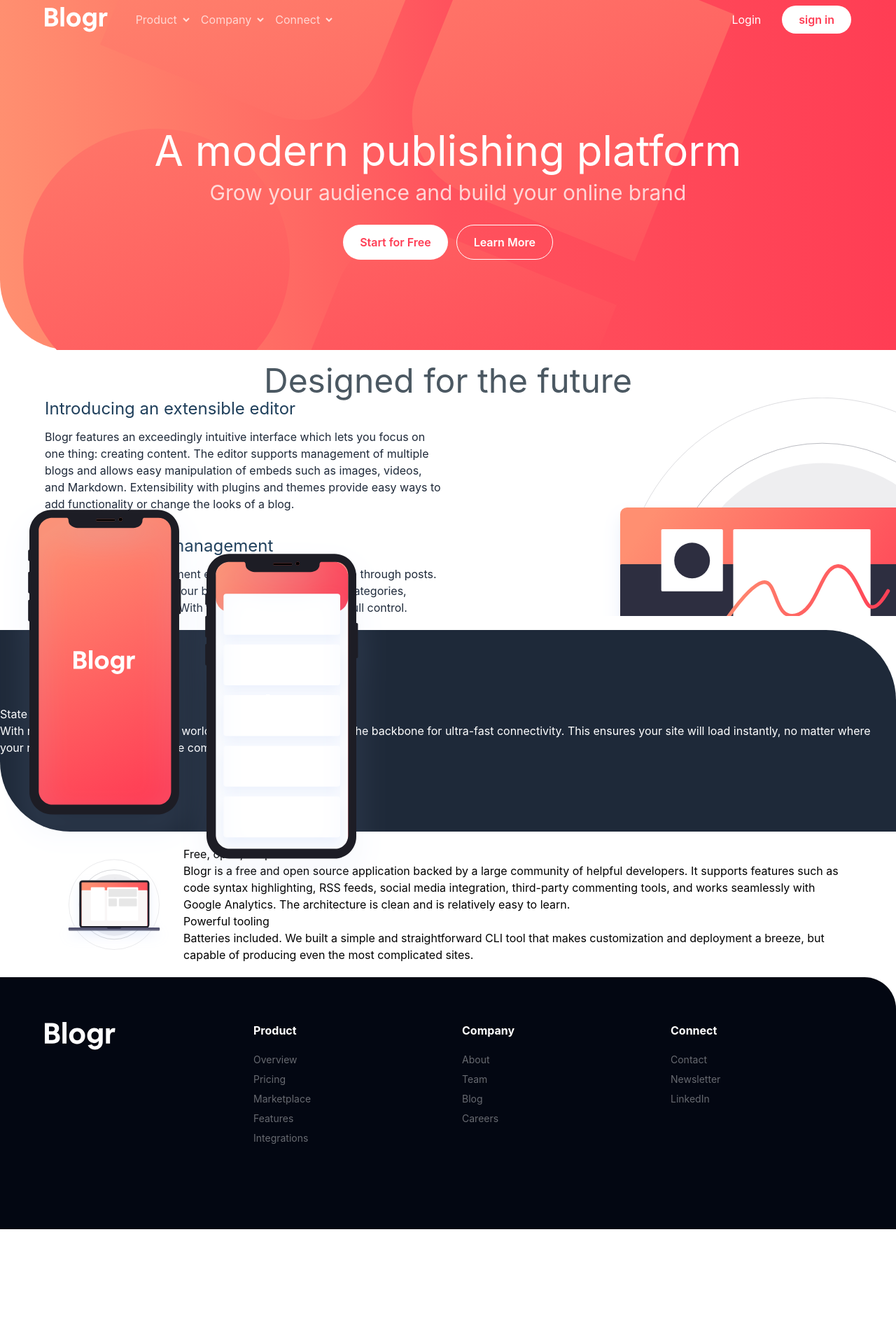
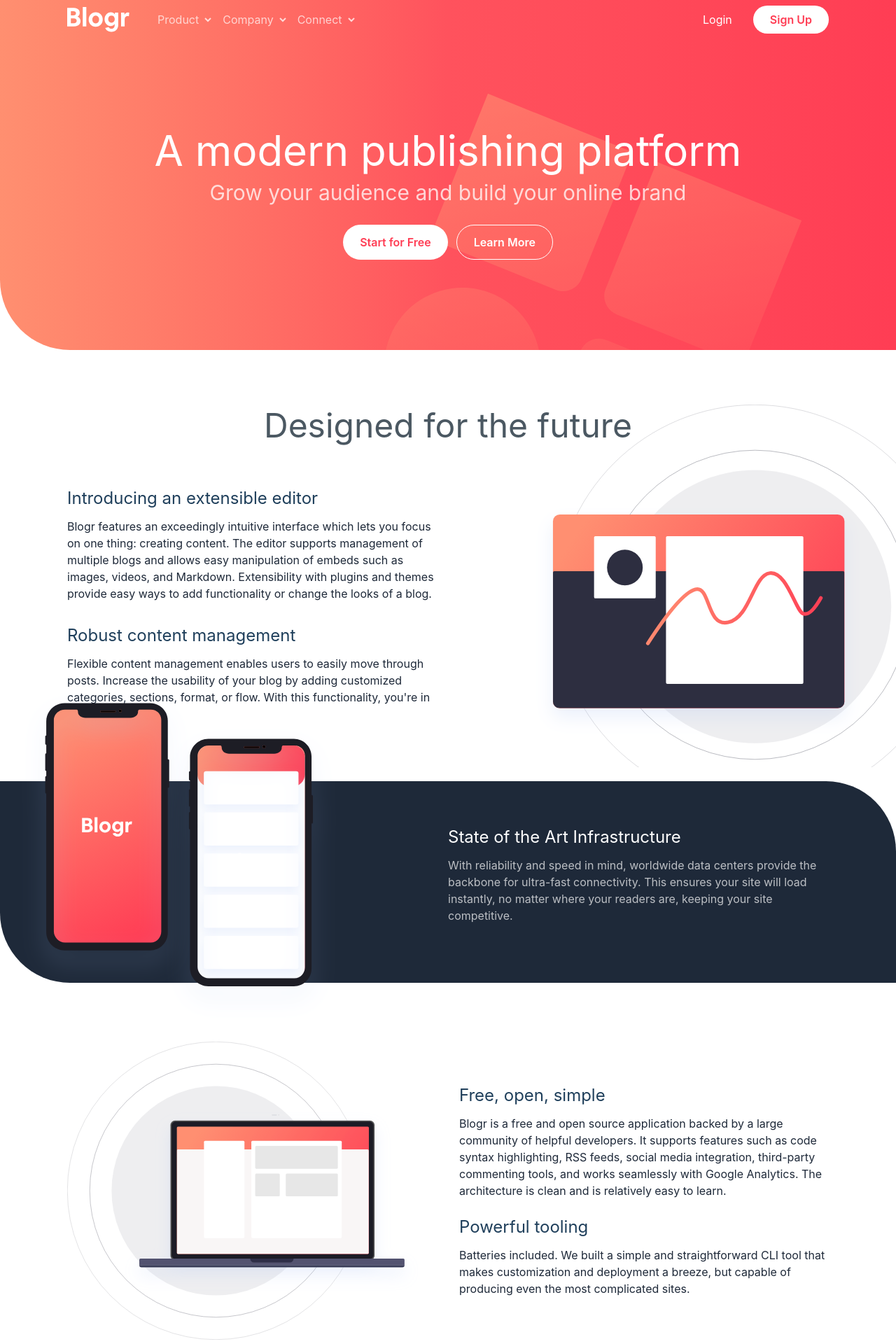
Before and after one commit to Jeanclaude09-dev/blogr-landing-page-main, a React (Vite) app: page / in a window 1280 px wide. Shown: the top 1920 px of the page at 70% size. Before the commit the page ends 1756 px from the top, so only its background shows below. Built offline with nearby package versions, Linux system fonts and the light colour scheme.

Commit message:
fx:architecture

```diff
--- /dev/null
+++ b/src/component/Container.jsx
@@ -0,0 +1,7 @@
+export const Container = ({ children, className = "" }) => {
+  return (
+    <div className={`w-full max-w-6xl mx-auto px-6 md:px-8 ${className}`}>
+      {children}
+    </div>
+  )
+}
--- a/src/component/Features.jsx
+++ b/src/component/Features.jsx
@@ -1,43 +1,33 @@
 import mobileIllustration from '../assets/images/illustration-editor-mobile.svg'
 import desktopIllustration from '../assets/images/illustration-editor-desktop.svg'
+import { Container } from "./Container";
 
 export const Features = () => {
   return (
-    <section className="relative grid place-items-center overflow-hidden">
+    <section className="w-full relative overflow-hidden py-16">
+      <Container>
+        <h2 className="text-5xl text-gray-600 text-center mb-16">Designed for the future</h2>
 
-      <div className="lg:max-w-6xl grid place-items-center" >
-        <h2 className="text-5xl text-gray-600 top-0 text-center">Designed for the future</h2>
-
-        {/* Grid */}
-        <section className="grid md:grid-cols-2 gap-3 justify-center">
-          {/* Illustration */}
-
-          <picture className="md:order-2 md:absolute md:max-w-150 md:-right-45 ">
+        <div className="grid md:grid-cols-2 gap-3 items-center relative">
+          <picture className="md:order-2 md:absolute md:max-w-150 md:-right-45">
             <source media="(max-width: 768px)" srcSet={mobileIllustration} />
-            <source media="(min-width: 769px)" srcSet={desktopIllustration} className="" />
+            <source media="(min-width: 769px)" srcSet={desktopIllustration} />
             <img src={mobileIllustration} alt="Editor illustration" />
           </picture>
 
-          {/* Text */}
           <div className="flex flex-col justify-center gap-8 md:order-1">
-            <div className="">
+            <div>
               <h3 className="text-blue-900 text-2xl mb-3">Introducing an extensible editor</h3>
-              <p className="text-gray-800 ">Blogr features an exceedingly intuitive interface which lets you focus on one thing: creating content.
-                The editor supports management of multiple blogs and allows easy manipulation of embeds such as images,
-                videos, and Markdown. Extensibility with plugins and themes provide easy ways to add functionality or
-                change the looks of a blog.</p>
+              <p className="text-gray-800">Blogr features an exceedingly intuitive interface which lets you focus on one thing: creating content. The editor supports management of multiple blogs and allows easy manipulation of embeds such as images, videos, and Markdown. Extensibility with plugins and themes provide easy ways to add functionality or change the looks of a blog.</p>
             </div>
 
-            <div className="">
+            <div>
               <h3 className="text-blue-900 text-2xl mb-3">Robust content management</h3>
-              <p className="text-gray-800 ">  Flexible content management enables users to easily move through posts. Increase the usability of your blog
-                by adding customized categories, sections, format, or flow. With this functionality, you’re in full control.
-              </p>
+              <p className="text-gray-800">Flexible content management enables users to easily move through posts. Increase the usability of your blog by adding customized categories, sections, format, or flow. With this functionality, you're in full control.</p>
             </div>
           </div>
-
-        </section>
-      </div>
+        </div>
+      </Container>
     </section>
   )
 }
--- a/src/component/Footer.jsx
+++ b/src/component/Footer.jsx
@@ -1,3 +1,5 @@
+import { Container } from "./Container"
+
 export const Footer = () => {
 
   const links = [
@@ -30,18 +32,16 @@ export const Footer = () => {
       ]
     }
   ];
-
-  return (<footer className="bg-gray-950 text-white rounded-tr-[45px]">
-
-    <div className="max-w-6xl mx-auto px6 py-16">
-      {/* Main grid */}
-      <div className="grid grid-cols-1 md:grid-cols-4 gap-10 pb-14 ">
-        <div className="col-span-1 ">
+  return (
+    <footer className="w-full bg-gray-950 text-white rounded-tr-[45px]">
+      <Container className="py-16">
+        <div className="grid grid-cols-1 md:grid-cols-4 gap-10 pb-14">
+          <div className="col-span-1">
             <img src="/images/logo.svg" alt="blogr logo" />
           </div>
           {links.map((link) => (
-          <div key={link.id} >
-            <h3 className="font-bold  mb-5">{link.link}</h3>
+            <div key={link.id}>
+              <h3 className="font-bold mb-5">{link.link}</h3>
               <ul className="flex flex-col gap-2">
                 {link.options.map((option) => (
                   <li key={option.id} className="text-sm cursor-pointer text-white/40 hover:text-white transition-colors">{option.label}</li>
@@ -50,6 +50,7 @@ export const Footer = () => {
             </div>
           ))}
         </div>
-    </div>
-  </footer>)
+      </Container>
+    </footer>
+  )
 }
--- a/src/component/Infrastructure.jsx
+++ b/src/component/Infrastructure.jsx
@@ -1,17 +1,26 @@
 import illustrationPhone from "../assets/images/illustration-phones.svg"
+import { Container } from "./Container";
 
 export const Infrastructure = () => {
-  return <section className="bg-gray-800 min-h-72 text-white grid md:grid-col-2 relative rounded-bl-[100px] rounded-tr-[100px]">
-    <img src={illustrationPhone} alt="illustration phone" className="absolute -top-48" />
+  return (
+    <section className="w-full bg-gray-800 min-h-72 text-white relative rounded-bl-[100px] rounded-tr-[100px] ">
 
-    <div className="" />
-    <div>
-      <h3>State of the Art Infrastructure</h3>
-      <p>
-        With reliability and speed in mind, worldwide data centers provide the backbone for ultra-fast connectivity.
-        This ensures your site will load instantly, no matter where your readers are, keeping your site competitive.
-      </p>
-    </div>
+      <img
+        src={illustrationPhone}
+        alt="illustration phone"
+        className="absolute -top-32 left-0 md:left-8 max-w-xs md:max-w-md"
+      />
 
-  </section>
+      <Container className="grid md:grid-cols-2 items-center py-16 relative">
+
+        <div />
+        <div>
+          <h3 className="text-2xl mb-3">State of the Art Infrastructure</h3>
+          <p className="text-white/70">
+            With reliability and speed in mind, worldwide data centers provide the backbone for ultra-fast connectivity. This ensures your site will load instantly, no matter where your readers are, keeping your site competitive.
+          </p>
+        </div>
+      </Container>
+    </section>
+  )
 }
--- a/src/component/Nav.jsx
+++ b/src/component/Nav.jsx
@@ -70,7 +70,7 @@ export const Nav = () => {
 
       <div className="gap-1.5 hidden md:flex">
         <button className="cursor-pointer py-2 px-6 rounded-full text-white">Login</button>
-        <button className="cursor-pointer py-2 px-6 rounded-full bg-white text-red-550 font-semibold hover:bg-white/40 hover:text-white transition-color duration-200">sign in</button>
+        <button className="cursor-pointer py-2 px-6 rounded-full bg-white text-red-550 font-semibold hover:bg-white/40 hover:text-white transition-color duration-200">Sign Up</button>
       </div>
 
     </div>
--- a/src/component/Tooling.jsx
+++ b/src/component/Tooling.jsx
@@ -1,29 +1,29 @@
 import illustrationDesktop from "../assets/images/illustration-laptop-desktop.svg"
 import illustrationMobile from "../assets/images/illustration-laptop-mobile.svg"
+import { Container } from "./Container";
 
 export const Tooling = () => {
-  return <section className="grid place-items-center">
+  return (
+    <section className="w-full py-16">
+      <Container className="grid md:grid-cols-2 gap-8 items-center">
+        <picture>
+          <source media="(max-width: 768px)" srcSet={illustrationMobile} />
+          <source media="(min-width: 769px)" srcSet={illustrationDesktop} />
+          <img src={illustrationMobile} alt="laptop illustration" />
+        </picture>
 
-    <section className="max-w-6xl flex items-center">
+        <div className="flex flex-col gap-6">
+          <div>
+            <h3 className="text-blue-900 text-2xl mb-3">Free, open, simple</h3>
+            <p className="text-gray-800">Blogr is a free and open source application backed by a large community of helpful developers. It supports features such as code syntax highlighting, RSS feeds, social media integration, third-party commenting tools, and works seamlessly with Google Analytics. The architecture is clean and is relatively easy to learn.</p>
+          </div>
 
-      <div>
-        <picture>
-          <source media="(max-width: 768px)" srcSet={illustrationDesktop} />
-          <source media="(min-width: 769px)" srcSet={illustrationMobile} className="" />
-          <img src={illustrationMobile} />
-        </picture>
-      </div>
-      <div>
-        <h3>Free, open, simple</h3>
-        <p>Blogr is a free and open source application backed by a large community of helpful developers. It supports
-          features such as code syntax highlighting, RSS feeds, social media integration, third-party commenting tools,
-          and works seamlessly with Google Analytics. The architecture is clean and is relatively easy to learn.</p>
-
-        <h3>Powerful tooling</h3>
-        <p>Batteries included. We built a simple and straightforward CLI tool that makes customization and deployment a breeze, but
-          capable of producing even the most complicated sites.</p>
-      </div>
-
+          <div>
+            <h3 className="text-blue-900 text-2xl mb-3">Powerful tooling</h3>
+            <p className="text-gray-800">Batteries included. We built a simple and straightforward CLI tool that makes customization and deployment a breeze, but capable of producing even the most complicated sites.</p>
+          </div>
+        </div>
+      </Container>
     </section>
-  </section>
+  )
 }
--- a/src/component/hero.jsx
+++ b/src/component/hero.jsx
@@ -1,37 +1,24 @@
 import { Nav } from "./Nav";
-import { Dropdown } from "./DrapdownPanel";
+import { Container } from "./Container";
 
 export default function HeroSection() {
-
   return (
-    <section className="w-full bg-linear-to-r from-orange-300 via-red-500 to-red-550 min-h-125 rounded-bl-[100px] flex justify-center relative">
-
-      {/* background */}
-      {/* <div className="absolute inset-0   bg-position-[10px]  bg-[url('/images/bg-pattern-intro-mobile.svg')] md:bg-[url('/images/bg-pattern-intro-desktop.svg')]" /> */}
-      <div className="absolute inset-0  img-bg" />
-
-      {/* container */}
-      <div className="z-10 px-8 py-4 md:py-0 md:p-0 min-h-full min-w-2xs lg:min-w-6xl flex flex-col ">
-
-        {/* content */}
-
-        {/* nav */}
+    <section className="w-full bg-linear-to-r from-orange-300 via-red-500 to-red-550 min-h-125 rounded-bl-[100px] relative overflow-hidden">
+      {/* background pattern */}
+      <div className="absolute inset-0 bg-[url('/images/bg-pattern-intro-desktop.svg')] bg-no-repeat bg-top-right bg-size-[900px] opacity-60" />
+      <Container className="z-10 relative min-h-125 flex flex-col py-4 md:py-0">
         <Nav />
 
-
-        {/* hero content */}
-        <section className="min-w-fit flex-1 flex flex-col gap-3 justify-center items-center text-white">
-          <h1 className="text-4xl lg:text-6xl text-center ">A modern publishing platform</h1>
+        <section className="flex-1 flex flex-col gap-3 justify-center items-center text-white">
+          <h1 className="text-4xl lg:text-6xl text-center">A modern publishing platform</h1>
           <h2 className="text-2xl lg:text-3xl text-center text-white/75">Grow your audience and build your online brand</h2>
 
           <div className="flex gap-3 mt-4">
-            <button className="cursor-pointer py-3 px-6 rounded-full bg-white text-red-550 font-semibold hover:font-semibold hover:bg-white/40 hover:text-white transition-color duration-200">Start for Free</button>
-            <button className="cursor-pointer py-3 px-6 rounded-full border border-white hover:bg-white hover:semibold hover:text-red-550 transition-color duration-200 font-semibold ">Learn More</button>
+            <button className="cursor-pointer py-3 px-6 rounded-full bg-white text-red-550 font-semibold hover:bg-white/40 hover:text-white transition-color duration-200">Start for Free</button>
+            <button className="cursor-pointer py-3 px-6 rounded-full border border-white hover:bg-white hover:text-red-550 transition-color duration-200 font-semibold">Learn More</button>
           </div>
-
         </section>
-
-      </div>
-    </section >
+      </Container>
+    </section>
   )
 }
```
Lines whose indentation alone changed are shown as unchanged.
